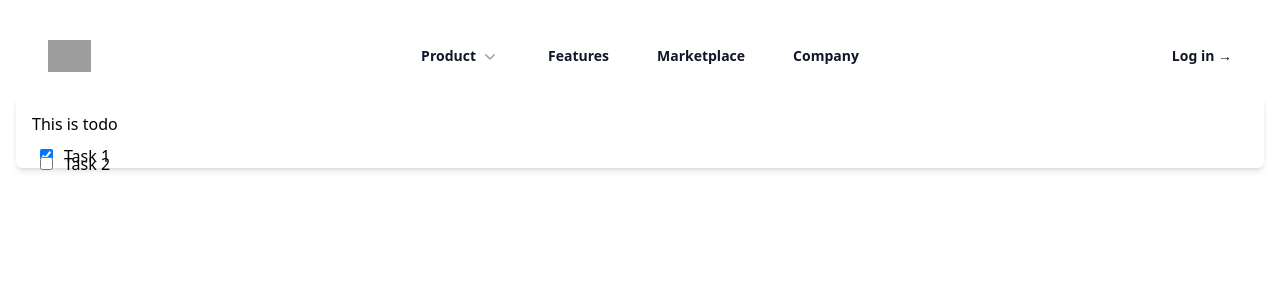
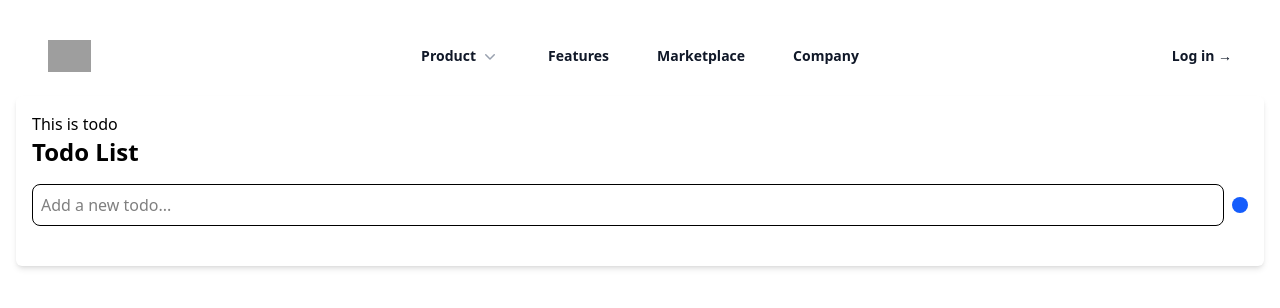
Before and after one commit to vungho/be-react, a React (Vite) app: page / in a window 1280 px wide. Shown: the top 308 px of the page. Built offline with nearby package versions, Linux system fonts and the light colour scheme; grey boxes are pictures that could not be loaded.

Commit message:
feat: add keyboard handler

```diff
--- a/src/components/todo-item/todo-item.tsx
+++ b/src/components/todo-item/todo-item.tsx
@@ -12,15 +12,24 @@ export function TodoItem({ taskId, title, completed, onToggle }: Partial<Task>)
   };
 
   return (
-    <div className='d-block'>
-      <div className='h-2 w-full flex hover:cursor-pointer'>
-        <div className='h-2 w-2 p-2' onClick={() => onToggle && onToggle({ taskId })}>
-          <input type='checkbox' checked={isCompleted} onChange={() => comletedInputChange()} />
-        </div>
-        <div className='flex-auto h-2 p-2 pl-4'>
-          <p>{title}</p>
-        </div>
+    <li className='flex items-center justify-between p-3 bg-white rounded-lg shadow'>
+      <div className='flex items-center space-x-2'>
+        <input
+          type='checkbox'
+          className='todo-checkbox h-5 w-5 text-blue-600'
+          checked={isCompleted}
+          onChange={() => comletedInputChange()}
+        />
+        <span className='todo-text'>{title}</span>
       </div>
-    </div>
+      <div className='flex space-x-2'>
+        <button className='edit-todo text-yellow-500 hover:text-yellow-600'>
+          <i className='fas fa-edit'></i>
+        </button>
+        <button className='delete-todo text-red-500 hover:text-red-600'>
+          <i className='fas fa-trash'></i>
+        </button>
+      </div>
+    </li>
   );
 }
--- a/src/components/todo/todo.tsx
+++ b/src/components/todo/todo.tsx
@@ -1,5 +1,60 @@
-import type { ReactNode } from 'react';
+import { useState } from 'react';
+import type { Task } from '../../types/todo/task.type';
+import { TodoItem } from '../todo-item/todo-item';
 
-export function Todo({ children }: { children: ReactNode }) {
-  return <>{children}</>;
+export function Todo() {
+  const [todoText, setTodoText] = useState<string>('');
+  const [todoItems, setTodoItems] = useState<Task[]>([]);
+
+  const addTodoItem = () => {
+    setTodoItems([
+      ...todoItems,
+      { taskId: Date.now().toString(), title: todoText, completed: false },
+    ]);
+    setTodoText('');
+  };
+
+  const onHandleTodoitemChange = (e) => {
+    const value = e?.target?.value;
+    console.log(value);
+    if (value) {
+      setTodoText(value);
+    }
+  };
+
+  const onhandleKeydown = (event: React.KeyboardEvent<HTMLInputElement>) => {
+    if (event.key === 'Enter' && todoText) {
+      addTodoItem();
+    }
+  };
+
+  return (
+    <>
+      <h2 className='text-2xl font-bold mb-4'>Todo List</h2>
+      <div className='mb-6'>
+        <div className='flex items-center space-x-2'>
+          <input
+            id='todo-input'
+            type='text'
+            placeholder='Add a new todo...'
+            className='flex-1 p-2 border rounded-lg focus:outline-none focus:ring-2 focus:ring-blue-500'
+            value={todoText}
+            onChange={(e) => onHandleTodoitemChange(e)}
+            onKeyDown={(e) => onhandleKeydown(e)}
+          />
+          <button
+            id='add-todo'
+            className='bg-blue-600 text-white p-2 rounded-lg hover:bg-blue-700 focus:outline-none'
+          >
+            <i className='fas fa-plus'></i>
+          </button>
+        </div>
+      </div>
+      <ul id='todo-list' className='space-y-2'>
+        {todoItems.map((todoItem: Task) => (
+          <TodoItem {...todoItem} />
+        ))}
+      </ul>
+    </>
+  );
 }
--- a/src/pages/todo/todo.page.tsx
+++ b/src/pages/todo/todo.page.tsx
@@ -1,36 +1,10 @@
-import { useState } from 'react';
-import { TodoItem } from '../../components/todo-item/todo-item';
 import { Todo } from '../../components/todo/todo';
-import type { Task } from '../../types/todo/task.type';
 
 export function TodoPage() {
-  const [tasks, setTasks] = useState<Task[]>([
-    { taskId: 't001', title: 'Task 1', completed: true },
-    { taskId: 't002', title: 'Task 2', completed: false },
-  ]);
-
-  const toggleTask = ({ taskId }: Partial<Task>) => {
-    const index = tasks.findIndex((t) => t.taskId === taskId);
-    if (index >= 0) {
-      tasks[index].completed = !tasks[index].completed;
-      setTasks([...tasks]);
-    }
-  };
-
   return (
     <>
       <h1>This is todo</h1>
-      <Todo>
-        {tasks.map(({ taskId, title, completed }) => (
-          <TodoItem
-            taskId={taskId}
-            key={taskId}
-            title={title}
-            completed={completed}
-            onToggle={(task) => toggleTask(task)}
-          ></TodoItem>
-        ))}
-      </Todo>
+      <Todo></Todo>
     </>
   );
 }
```
